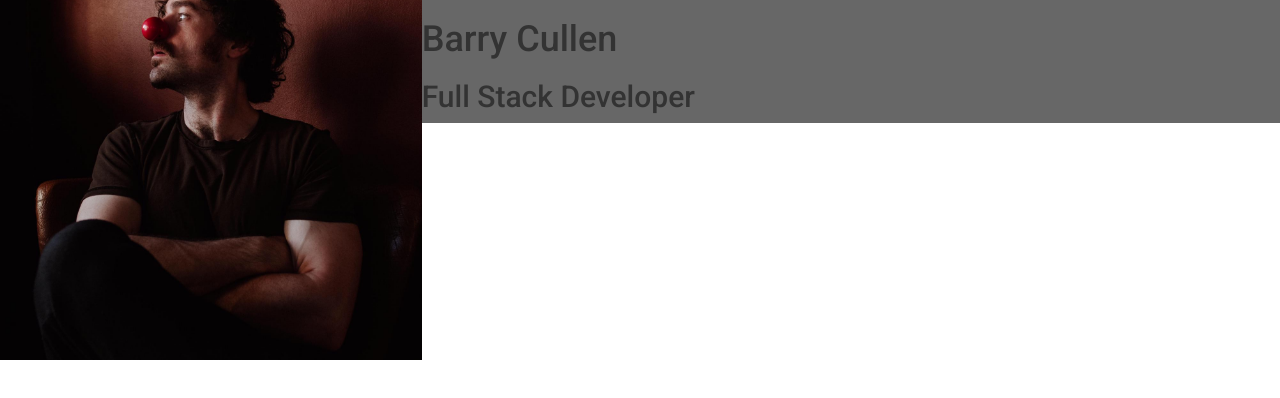
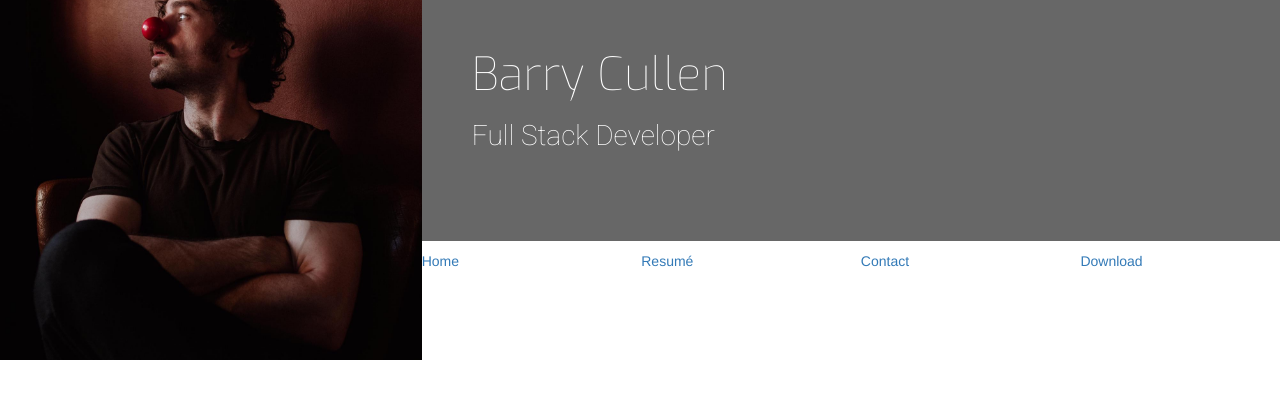
Before and after one commit to BarryBlock88/UCD_-resumeproject-, a plain HTML site: page index.html in a window 1280 px wide. Drawn offline with nearby package versions, Linux system fonts and the light colour scheme.

Commit message:
navbar and styling of title added

```diff
--- a/assets/css/style.css
+++ b/assets/css/style.css
@@ -1,17 +1,25 @@
-@import url('https://fonts.googleapis.com/css2?family=Roboto:ital,wght@0,100;0,300;0,400;0,500;0,700;0,900;1,100;1,300;1,400;1,500;1,700;1,900&display=swap|Exo:ital,wght@0,100;0,200;0,300;0,400;0,500;0,600;0,700;0,800;0,900;1,400;1,500;1,600;1,700;1,800;1,900&display=swap');
+@import url('https://fonts.googleapis.com/css2?family=Exo:ital,wght@0,100;0,200;0,300;0,400;0,500;0,600;0,700;0,800;0,900;1,100;1,200;1,300;1,400;1,500;1,600;1,700;1,800;1,900&family=Roboto:ital,wght@0,100;0,300;0,400;0,500;0,700;0,900;1,100;1,300;1,400;1,500;1,700;1,900&display=swap');
 
+/* {
+    font-family: 'Exo', sans-serif;
+    font-family: 'Roboto', sans-serif;
+}*/
 
-body{
-font-family: 'Roboto', sans-serif;
+/*------colors------*/
 
-.bg-color-name-title {
-    background-color:#676767
-}
+.bg-color-name-title{
+    background-color: #676767;
 
 }
 
+/*--------heading-------*/
+
 header{
     margin: 0;
+}
+
+.heading{
+    margin-left: 50px;
 }
 
 .logo{
@@ -25,3 +33,19 @@ header{
     -webkit-transition: all 5s ease-in-out;
 
 }
+
+.name{
+    font-family: 'Exo', sans-serif;
+    font-size: 46px;
+    font-weight: 100;
+    margin-top: 50px;
+    color: #ffffff;
+}
+
+.title{
+    font-family: 'Roboto', sans-serif;
+    font-size: 28px;
+    font-weight: 200;
+    margin: 20px 0px 90px 0px;
+    color: #ffffff;
+}
--- a/index.html
+++ b/index.html
@@ -8,9 +8,10 @@
 <link rel="stylesheet" href="https://cdnjs.cloudflare.com/ajax/libs/twitter-bootstrap/3.3.7/css/bootstrap.min.css">
 <link rel="stylesheet" href="https://cdnjs.cloudflare.com/ajax/libs/font-awesome/5.15.0/css/all.min.css">
 <link rel="stylesheet" href="assets/css/style.css">
+<link rel="preconnect" href="https://fonts.gstatic.com">
+<link href="https://fonts.googleapis.com/css2?family=Exo:ital,wght@0,100;0,200;0,300;0,400;0,500;0,600;0,700;0,800;0,900;1,100;1,200;1,300;1,400;1,500;1,600;1,700;1,800;1,900&family=Roboto:ital,wght@0,100;0,300;0,400;0,500;0,700;0,900;1,100;1,300;1,400;1,500;1,700;1,900&display=swap" rel="stylesheet">
 <title>Title</title>
-<link rel="preconnect" href="https://fonts.gstatic.com">
-<link href="https://fonts.googleapis.com/css2?family=Roboto:ital,wght@0,100;0,300;0,400;0,500;0,700;0,900;1,100;1,300;1,400;1,500;1,700;1,900&display=swap|Exo:ital,wght@0,100;0,200;0,300;0,400;0,500;0,600;0,700;0,800;0,900;1,400;1,500;1,600;1,700;1,800;1,900&display=swap") rel="stylesheet">
+
 </head>
 <body>
     <header>
@@ -21,8 +22,26 @@
             <div class="col-md-8">
                 <div class="row bg-color-name-title">
                     <div class="col heading">
-                    <h1 class="name">Barry Cullen</h1>
-                    <h2 class="title">Full Stack Developer</h2>
+                        <h1 class="name">Barry Cullen</h1>
+                        <h2 class="title">Full Stack Developer</h2>
+                    </div>
+                </div>
+                <div class="row">
+                    <div class="col">
+                            <ul id="nav" class=" list-inline ">
+                                <li class="col-6 col-sm-3 list-inlin-item">
+                                    <a href="#"><span>Home</span></a>
+                                </li>
+                                <li class="col-6 col-sm-3 list-inlin-item">
+                                    <a href="#"><span>Resumé</span></a>
+                                </li>
+                                <li class="col-6 col-sm-3 list-inlin-item">
+                                    <a href="#"><span>Contact</span></a>
+                                </li>
+                                <li class="col-6 col-sm-3 list-inlin-item">
+                                    <a href="#"><span>Download</span></a>
+                                </li>
+                            </ul>
                     </div>
                 </div>
 
```
